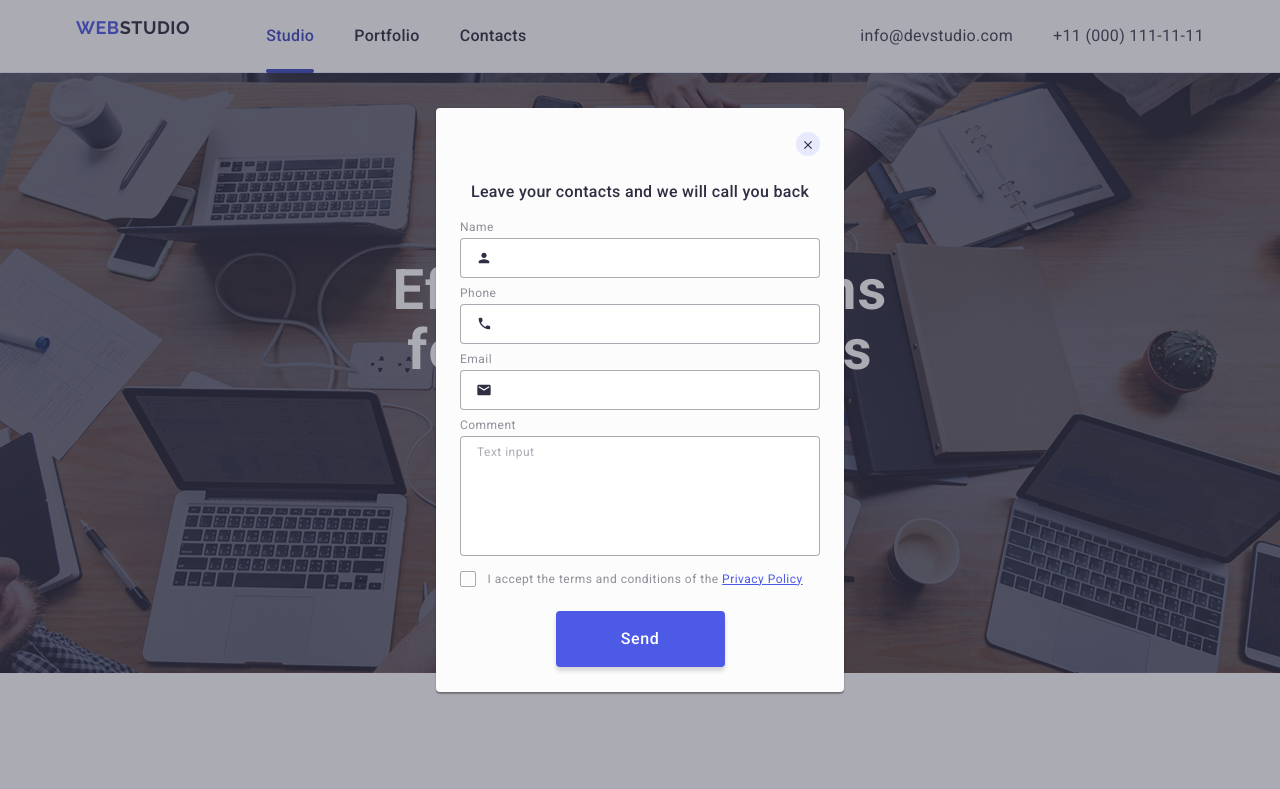
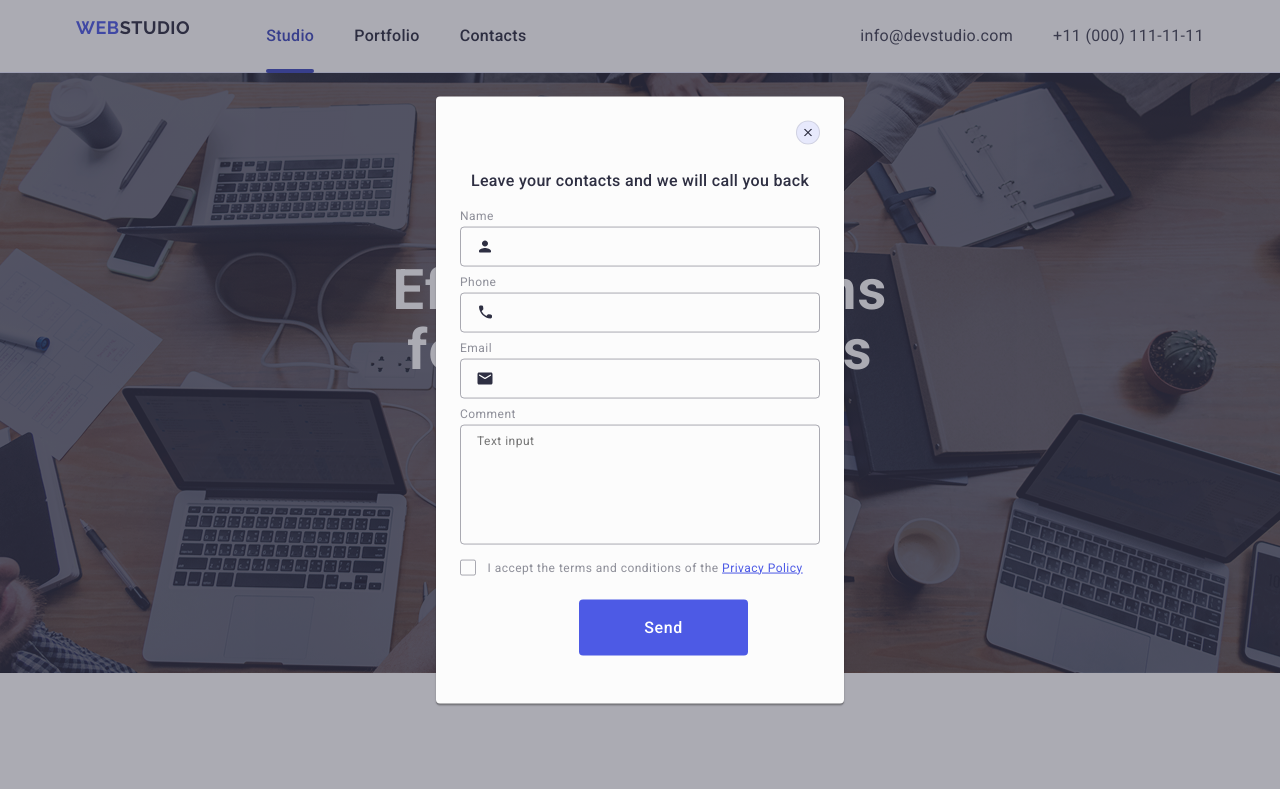
Before and after one commit to AnastasiaKomisar/goit-markup-hw-05, a plain HTML site: page index.html in a window 1280 px wide. Shown: the top 789 px of the page. Drawn offline with nearby package versions, Linux system fonts and the light colour scheme.

Commit message:
Fixed modal window 1

```diff
--- a/css/style.css
+++ b/css/style.css
@@ -589,8 +589,33 @@ img {
     border-radius: 4px;
     box-shadow: 0 1px 1px 0 rgba(0, 0, 0, 0.14), 0 1px 3px 0 rgba(0, 0, 0, 0.12), 0 2px 1px 0 rgba(0, 0, 0, 0.2);
     background-color: #FCFCFC;
+    transition: transform 250ms cubic-bezier(0.4, 0, 0.2, 1);
     padding: 24px;
     padding-top: 72px;
+}
+
+.modal-close {
+    display: flex;
+    align-items: center;
+    justify-content: center;
+    position: absolute;
+    width: 24px;
+    height: 24px;
+    top: 24px;
+    right: 24px;
+    border-radius: 50%;
+    border: 1px solid rgba(0, 0, 0, 0.1);
+    background-color: #E7E9FC;
+    fill: #2E2F42;
+    transition: background-color 250ms cubic-bezier(0.4, 0, 0.2, 1);
+    padding: 0;
+    cursor: pointer;
+}
+
+.modal-close:hover, .modal-close:focus {
+    background-color: #404BBF;
+    border: none;
+    fill: #FFFFFF;
 }
 
 .modal-text {
@@ -602,26 +627,6 @@ img {
     text-align: center;
     color: #2E2F42;
     margin-bottom: 16px;
-}
-
-.modal-close {
-    position: absolute;
-    width: 24px;
-    height: 24px;
-    top: 24px;
-    right: 24px;
-    border-radius: 100%;
-    border: none;
-    stroke-width: 1px;
-    stroke: rgba(0, 0, 0, 0.1);
-    background-color: #E7E9FC;
-    fill: #2E2F42;
-    transition: stroke 250ms cubic-bezier(0.4, 0, 0.2, 1);
-}
-
-.modal-close:hover, .modal-close:focus {
-    background-color: #404BBF;
-    fill: #FFFFFF;
 }
 
 .form-wrraper-cont {
@@ -643,13 +648,14 @@ img {
     height: 40px;
     border: 1px solid rgba(46, 47, 66, 0.4);
     border-radius: 4px;
+    background-color: transparent;
     padding-left: 38px;
-    outline: none;
-    transition: border 250ms cubic-bezier(0.4, 0, 0.2, 1);
+    outline: transparent;
+    transition: border-color 250ms cubic-bezier(0.4, 0, 0.2, 1);
 }
 
 .form-user-input:focus {
-    border: 1px solid #4d5ae5;
+    border-color: #4d5ae5;
 }
 
 
@@ -657,9 +663,9 @@ img {
     position: absolute;
     fill: #2E2F42;
     top: 50%;
-    left: 0;
+    left: 16px;
     transform: translateY(-50%);
-    margin-left: 16px;
+    transition: fill 250ms cubic-bezier(0.4, 0, 0.2, 1);
 }
 
 .form-user-input:focus+.form-user-icon {
@@ -674,23 +680,21 @@ img {
     width: 360px;
     min-height: 120px;
     resize: none;
-    border: 1px solid rgba(46, 47, 66, 0.4);
-    border-radius: 4px;
-    padding-top: 8px;
-    padding-left: 16px;
-    outline: none;
-}
-
-.form-user-comment::placeholder {
     font-weight: 400;
     font-size: 12px;
     line-height: 1.17;
     letter-spacing: 0.04em;
     color: rgba(46, 47, 66, 0.4);
+    border: 1px solid rgba(46, 47, 66, 0.4);
+    border-radius: 4px;
+    background-color: transparent;
+    padding: 8px 16px;
+    outline: transparent;
+    transition: border-color 250ms cubic-bezier(0.4, 0, 0.2, 1);
 }
 
 .form-user-comment:focus {
-    border: 1px solid #4d5ae5;
+    border-color: #4d5ae5;
 }
 
 .form-wrraper-checkbox {
@@ -708,6 +712,7 @@ img {
     border-radius: 2px;
     border: 1px solid  rgba(46, 47, 66, 0.4);
     margin-right: 8px;
+    transition: background-color 250ms cubic-bezier(0.4, 0, 0.2, 1), border 250ms cubic-bezier(0.4, 0, 0.2, 1), fill 250ms cubic-bezier(0.4, 0, 0.2, 1);
 }
 
 .checkbox:checked + .form-user-checkbox .castom-checkbox {
@@ -729,25 +734,29 @@ img {
     text-decoration: underline;
 }
 
-.form-btn {
-    display: flex;
-    justify-content: center;
-}
 
 .form-btn-submit {
+    display: block;
+    margin: 24px 119px;;
     border: none;
     border-radius: 4px;
     padding: 16px 32px;
-    width: 169px;
+    min-width: 169px;
     height: 56px;
     color: #FFFFFF;
+    font-family: "Roboto", sans-serif;
     font-weight: 500;
     font-size: 16px;
     line-height: 1.5;
     letter-spacing: 0.04em;
     text-align: center;
+    cursor: pointer;
     background-color: #4D5AE5;
-    box-shadow: 0 4px 4px 0 rgba(0, 0, 0, 0.15);
+    transition: background-color 250ms cubic-bezier(0.4, 0, 0.2, 1);
+}
+
+.form-btn-submit:hover, .form-btn-submit:focus {
+    background-color:#404BBF;
 }
 
 /*#endregion form*/
--- a/index.html
+++ b/index.html
@@ -385,59 +385,58 @@
     <!-- <div class="backdrop"> -->
     <div class="backdrop is-open">
         <div class="modal">
-            <p class="modal-text">Leave your contacts and we will call you back</p>
             <button type="button" class="modal-close">
                 <svg class="icon-close" width="8" height="8">
                     <use href="./images/icons.svg#icon-close-black"></use>
                 </svg>
             </button>
+            <p class="modal-text">Leave your contacts and we will call you back</p>
             <form>
                 <div class="form-wrraper-cont">
-                    <label class="form-user-label" for="form-user">Name</label>
+                    <label class="form-user-label" for="user-name">Name</label>
                     <div class="form-user-icon-wrraper">
-                        <input class="form-user-input" type="text" id="form-user" name="form-user" required pattern="[a-zA-Zа-яА-ЯіІїЇєЄґҐʼ]+">
-                        <svg class="form-user-icon" width="16" >
+                        <input class="form-user-input" type="text" id="user-name" name="user-name" required pattern="[a-zA-Zа-яА-ЯіІїЇєЄґҐʼ]+">
+                        <svg class="form-user-icon" width="18" height="24">
                             <use href="./images/icons.svg#icon-person-black"></use>
                         </svg>
                     </div>
                 </div>
 
                 <div class="form-wrraper-cont">
-                     <label class="form-user-label" for="form-user-phone">Phone</label>
+                     <label class="form-user-label" for="user-phone">Phone</label>
                      <div class="form-user-icon-wrraper">
-                        <input class="form-user-input" type="text" id="form-user-phone" name="form-user" required pattern="[0-9]{3}-[0-9]{3}-[0-9]{2}-[0-9]{2}" title="xxx-xxx-xx-xx">
-                        <svg class="form-user-icon" width="16" >
+                        <input class="form-user-input" type="text" id="user-phone" name="user-phone" required pattern="[0-9]{3}-[0-9]{3}-[0-9]{2}-[0-9]{2}" title="xxx-xxx-xx-xx">
+                        <svg class="form-user-icon" width="18" height="24">
                             <use href="./images/icons.svg#icon-phone-black"></use>
                         </svg>
                     </div>
                 </div>
 
                 <div class="form-wrraper-cont">
-                    <label class="form-user-label" for="form-user-email">Email</label>
+                    <label class="form-user-label" for="user-email">Email</label>
                     <div class="form-user-icon-wrraper">
-                        <input class="form-user-input" type="text" id="form-user-email" name="form-user" required>
-                        <svg class="form-user-icon" width="16" >
+                        <input class="form-user-input" type="text" id="user-email" name="user-email" required>
+                        <svg class="form-user-icon" width="18" height="24">
                             <use href="./images/icons.svg#icon-email-black"></use>
                         </svg>
                     </div>
                 </div>
 
                 <div class="form-wrraper-cont">
-                    <label class="form-user-label" for="form-user-comment">Comment</label>
-                    <textarea class="form-user-comment" id="form-user-comment" placeholder="Text input"></textarea>
+                    <label class="form-user-label" for="user-comment">Comment</label>
+                    <textarea class="form-user-comment" id="user-comment" name="user-comment" placeholder="Text input"></textarea>
                 </div>
 
                 <div class="form-wrraper-checkbox">
-                    <input class="checkbox visually-hidden" type="checkbox" name="checkbox" id="form-user-checkbox" required>
-                    <label class="form-user-checkbox" for="form-user-checkbox"><span class="castom-checkbox"><svg class="castom-checkbox-icon" width="10" height="8">
+                    <input class="checkbox visually-hidden" type="checkbox" name="user-privacy" id="user-privacy" value="true" required>
+                    <label class="form-user-checkbox" for="user-privacy"><span class="castom-checkbox"><svg class="castom-checkbox-icon" width="10" height="8">
                         <use href="./images/icons.svg#icon-check"></use>
                     </svg></span>
                     I accept the terms and conditions of the
                         <a href="#">Privacy Policy</a></label>
                 </div>
-                <div class="form-btn">
-                    <button class="form-btn-submit" type="submit">Send</button>
-                </div>
+
+                <button class="form-btn-submit" type="submit">Send</button>
             </form>
         </div>
     </div>
```
